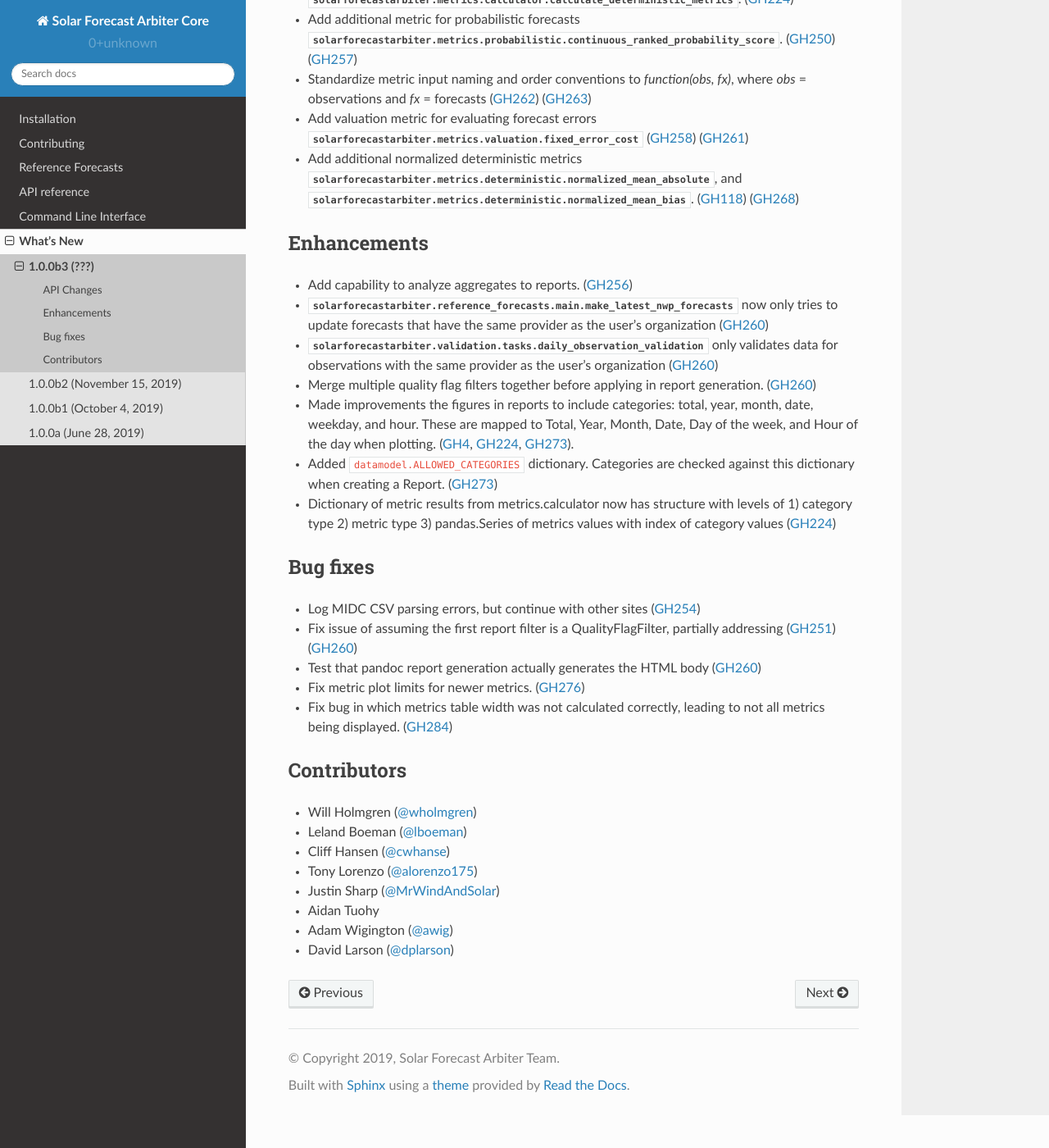
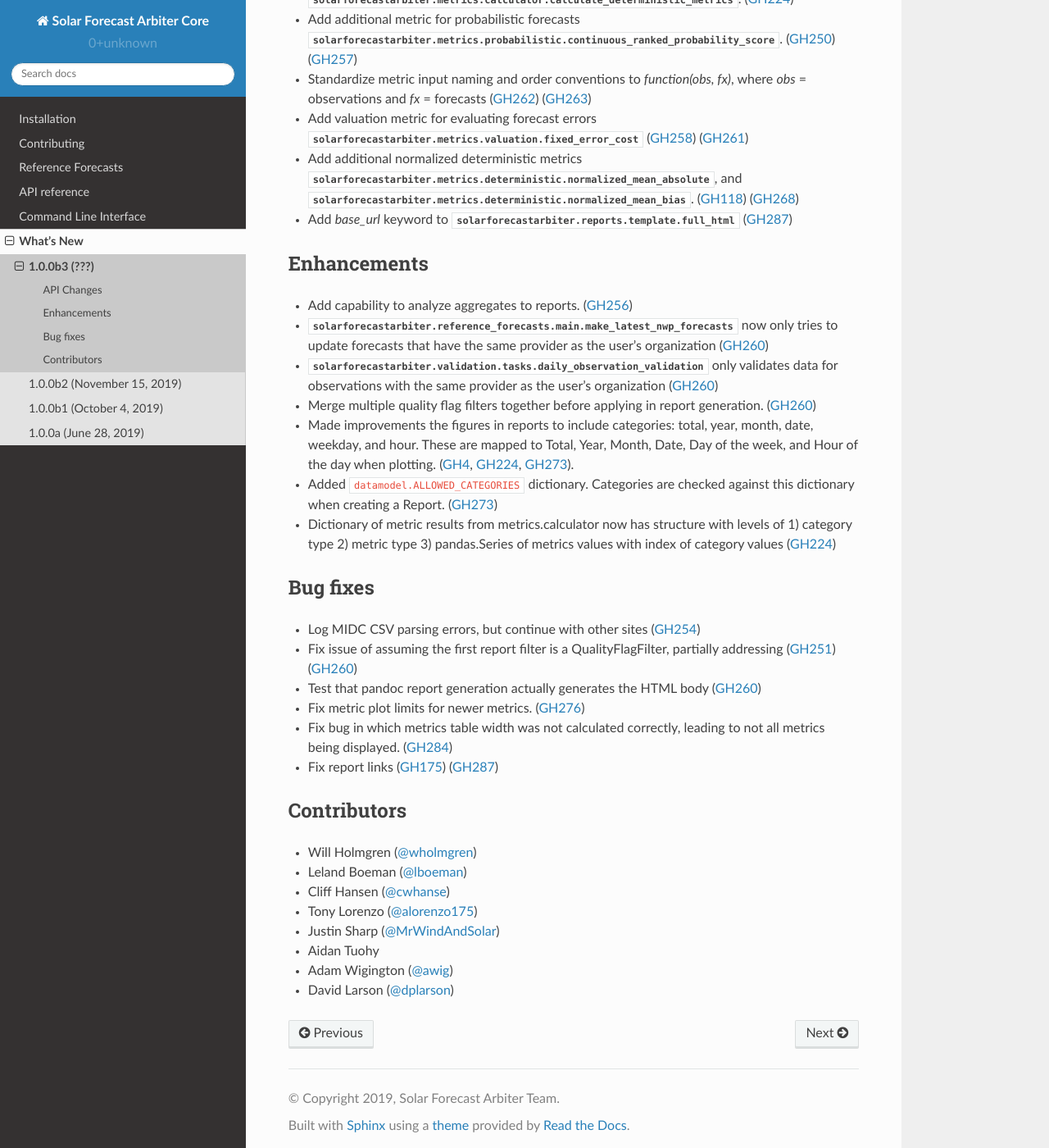
Before and after one commit to SolarArbiter/solarforecastarbiter-core, a Sphinx documentation site: the page built from docs/source/whatsnew/1.0.0b3.rst, in a window 1280 px wide and 1400 px high, scrolled down 499 px. Shown: the whole window at 82% size. Built offline with Sphinx 7.4.7 and the Read the Docs theme 2.0.0, drawn with Linux system fonts in a browser that asks for light colours.

Commit message:
update whatsnew

```diff
--- a/docs/source/whatsnew/1.0.0b3.rst
+++ b/docs/source/whatsnew/1.0.0b3.rst
@@ -30,6 +30,8 @@
 * Add additional normalized deterministic metrics
   :py:mod:`solarforecastarbiter.metrics.deterministic.normalized_mean_absolute`, and
   :py:mod:`solarforecastarbiter.metrics.deterministic.normalized_mean_bias`. (:issue:`118`) (:pull:`268`)
+* Add `base_url` keyword to :py:mod:`solarforecastarbiter.reports.template.full_html` (:pull:`287`)
+
 
 Enhancements
 ~~~~~~~~~~~~
@@ -61,6 +63,7 @@
 * Fix metric plot limits for newer metrics. (:issue:`276`)
 * Fix bug in which metrics table width was not calculated correctly,
   leading to not all metrics being displayed. (:issue:`284`)
+* Fix report links (:issue:`175`) (:pull:`287`)
 
 Contributors
 ~~~~~~~~~~~~
```
